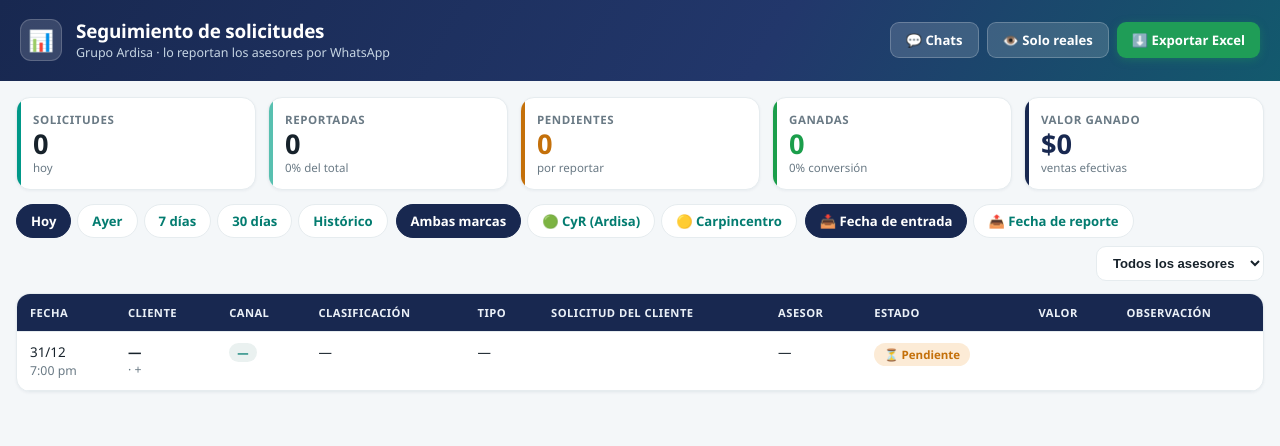
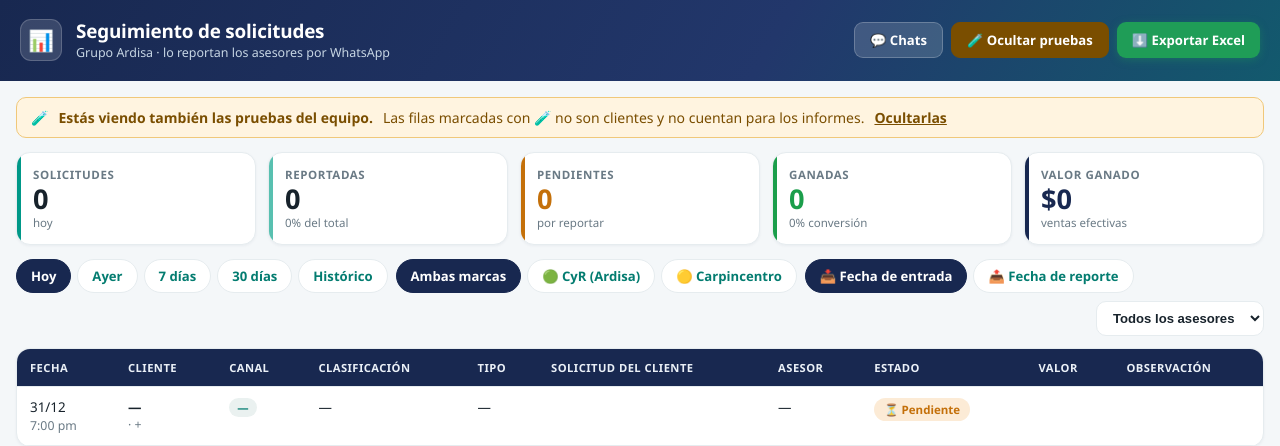
Before and after one commit to DeicyJejen/whatsapp-ardisa, a PHP site: page /webhook/seguimiento.php?p=hoy&f=entrada&test=1 in a window 1280 px wide. Shown: the top 446 px of the page. Run offline with PHP 8.4, Linux system fonts and the light colour scheme; data that the repository does not hold is empty.

Commit message:
El panel decía "Solo reales" mientras mostraba una prueba
El botón mostraba la ACCIÓN ("👁️ Solo reales" = clic para filtrarlas) y se lee
como el ESTADO. Deicy vio "Solo reales" arriba y su propia prueba en la lista,
con 10 solicitudes donde había 9 clientes.

Ahora el botón dice qué va a hacer —"Incluir pruebas" / "Ocultar pruebas"— y
cuando están incluidas una banda ámbar lo dice sin ambigüedad, con el enlace
para quitarlas. Las filas de prueba ya venían marcadas con 🧪.

Co-Authored-By: Claude Opus 5 (1M context) <noreply@anthropic.com>

```diff
--- a/monitor/seguimiento.php
+++ b/monitor/seguimiento.php
@@ -269,6 +269,10 @@ function lnk($ov=[]){
   .val{font-weight:800;color:var(--ok);white-space:nowrap}
   .empty{padding:50px;text-align:center;color:var(--soft)}
   @media(max-width:640px){ .top h1{font-size:1rem} .card .v{font-size:1.4rem} }
+.testbar{background:#FFF4E0;border:1px solid #F0C87A;color:#7A4E00;border-radius:10px;
+  padding:10px 14px;margin:0 0 14px;font-size:14px;display:flex;gap:10px;flex-wrap:wrap;align-items:center}
+.testbar a{color:#7A4E00;font-weight:600;text-decoration:underline}
+.btn.mon.teston{background:#7A4E00;border-color:#7A4E00;color:#fff}
 </style></head><body>
 <div class="top"><div class="in">
   <div class="logo">📊</div>
@@ -278,11 +282,15 @@ function lnk($ov=[]){
   </div>
   <div class="acts">
     <a class="btn mon" href="index.php">💬 Chats</a>
-    <a class="btn mon" href="<?php echo lnk(['test'=>$test?'':'1']); ?>"><?php echo $test?'👁️ Solo reales':'🧪 Ver pruebas'; ?></a>
+    <a class="btn mon<?php echo $test?' teston':''; ?>" href="<?php echo lnk(['test'=>$test?'':'1']); ?>"><?php echo $test?'🧪 Ocultar pruebas':'🧪 Incluir pruebas'; ?></a>
     <a class="btn exp" href="<?php echo lnk(['export'=>'1']); ?>">⬇️ Exportar Excel</a>
   </div>
 </div></div>
 <div class="wrap">
+<?php if($test): ?>
+  <div class="testbar">🧪 <b>Estás viendo también las pruebas del equipo.</b> Las filas marcadas con 🧪 no son clientes y no cuentan para los informes.
+    <a href="<?php echo lnk(['test'=>'']); ?>">Ocultarlas</a></div>
+<?php endif; ?>
   <div class="cards">
     <div class="card"><div class="k">Solicitudes</div><div class="v"><?php echo $tot; ?></div><div class="x"><?php echo ['hoy'=>'hoy','ayer'=>'ayer','semana'=>'últimos 7 días','mes'=>'últimos 30 días','todos'=>'histórico'][$per]; ?></div></div>
     <div class="card r"><div class="k">Reportadas</div><div class="v"><?php echo $rep; ?></div><div class="x"><?php echo pct($rep,$tot); ?>% del total</div></div>
```
